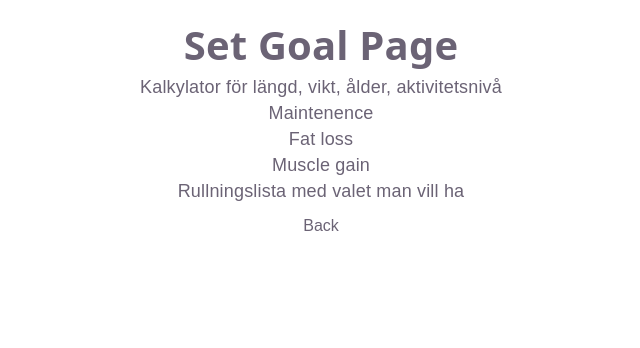
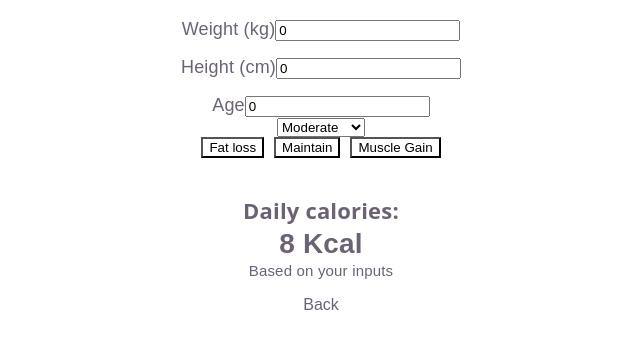
Before and after one commit to guma25ii/Gainzlog, a React (Vite) app: page /setgoal in a window 1280 px wide. Shown: the top 348 px of the page, without its empty margins (319-959 px from the left). Built offline with nearby package versions, Linux system fonts and the light colour scheme.

Commit message:
Set goal
updated set goal with calculation for fatloss etc.. and its working

```diff
--- /dev/null
+++ b/src/Components/SetGoalComponents/ActivitySelect.tsx
@@ -0,0 +1,21 @@
+import React from 'react'
+import type { ActivityLevel } from '../../lib/calories'
+
+type props = {
+  activity: ActivityLevel,
+  setActivity: (value: ActivityLevel) => void;
+}
+
+const ActivitySelect = ({activity, setActivity}: props) => {
+  return (
+    <select value={activity} onChange={(e) => setActivity(e.target.value as ActivityLevel)}>
+      <option value="sedentary">Sedentary</option>
+      <option value="light">Light</option>
+      <option value="moderate">Moderate</option>
+      <option value="active">Active</option>
+      <option value="very_active">Very active</option>
+    </select>
+  );
+}
+
+export default ActivitySelect
--- /dev/null
+++ b/src/Components/SetGoalComponents/GoalButtons.tsx
@@ -0,0 +1,31 @@
+import React from 'react'
+import type { Goal } from '../../lib/calories'
+
+
+type props = {
+  goal: Goal,
+  setGoal: (value: Goal) => void;
+};
+
+const GoalButtons = ({goal, setGoal}: props) => {
+  return (
+    <div style={{display:"flex", gap: "10px"}}>
+      <button onClick={() => setGoal("lose_weight")} style={{
+          fontWeight: goal === "lose_weight" ? "bold" : "normal",
+          background: goal === "lose_weight" ? "#ddd" : "transparent",
+        }} >Fat loss</button>
+
+        <button  onClick={() => setGoal("maintain")} style={{
+          fontWeight: goal === "lose_weight" ? "bold" : "normal",
+          background: goal === "lose_weight" ? "#ddd" : "transparent",
+        }}>Maintain</button>
+
+        <button onClick={() => setGoal("gain_muscle")} style={{
+          fontWeight: goal === "lose_weight" ? "bold" : "normal",
+          background: goal === "lose_weight" ? "#ddd" : "transparent",
+        }}>Muscle Gain</button>
+    </div>
+  )
+}
+
+export default GoalButtons
--- /dev/null
+++ b/src/Components/SetGoalComponents/Result.tsx
@@ -0,0 +1,18 @@
+import React from 'react'
+
+type props = {
+  result: number
+
+}
+
+const Result = ({result} : props) => {
+  return (
+    <div style={{ marginTop: "20px" }}>
+      <h2>Daily calories:</h2>
+      <p style={{ fontSize: "28px", fontWeight: "bold" }}>{Math.round(result)} Kcal</p>
+      <small>Based on your inputs</small>
+    </div>
+  )
+}
+
+export default Result
--- /dev/null
+++ b/src/Components/SetGoalComponents/UserInput.tsx
@@ -0,0 +1,55 @@
+import React from "react";
+
+type Props = {
+  weight: number;
+  setWeight: (value: number) => void;
+
+  height: number;
+  setHeight: (value: number) => void;
+
+  age: number;
+  setAge: (value: number) => void;
+};
+
+const UserInput = ({
+  weight,
+  setWeight,
+  height,
+  setHeight,
+  age,
+  setAge,
+}: Props) => {
+  return (
+    <div style={{ display: "flex", flexDirection: "column", gap: "12px" }}>
+
+      <label>
+        Weight (kg)
+        <input
+          type="number"
+          value={weight}
+          onChange={(e) => setWeight(Number(e.target.value))}
+        />
+      </label>
+
+      <label>
+        Height (cm)
+        <input
+          type="number"
+          value={height}
+          onChange={(e) => setHeight(Number(e.target.value))}
+        />
+      </label>
+
+      <label>
+        Age
+        <input
+          type="number"
+          value={age}
+          onChange={(e) => setAge(Number(e.target.value))}
+        />
+      </label>
+
+    </div>
+  );
+};
+export default UserInput;
--- a/src/Pages/SetGoalPages/SetGoalPage.tsx
+++ b/src/Pages/SetGoalPages/SetGoalPage.tsx
@@ -1,17 +1,54 @@
 
+import { useState } from 'react';
 import BackBtn from '../../Components/BackBtn'
 import PageLayout from '../../Components/PageLayouts'
+import UserInput from '../../Components/SetGoalComponents/UserInput';
+import ActivitySelect from '../../Components/SetGoalComponents/ActivitySelect';
+import GoalButtons from '../../Components/SetGoalComponents/GoalButtons';
+import Result from '../../Components/SetGoalComponents/Result';
+import { calculateBMR, calculateTDEE, calculateGoalCalories} from "../../lib/calories";
+import type { ActivityLevel, Goal } from "../../lib/calories";
 
 const SetGoalPage = () => {
+  const [weight, setWeight] = useState(0);
+  const [height, setHeight] = useState(0);
+  const [age, setAge] = useState(0);
+
+  const [activity, setActivity] = useState<ActivityLevel>("moderate");
+  const [goal, setGoal] = useState<Goal>("maintain");
+
+  const bmr = calculateBMR({
+  weight,
+  height,
+  age,
+  gender: "male", // kan bli input senare
+});
+
+const tdee = calculateTDEE(bmr, activity);
+
+const result = calculateGoalCalories(tdee, goal);
   return (
     <PageLayout>
     <div className='centerContent'>
-      <h1>Set Goal Page</h1>
-      <p>Kalkylator för längd, vikt, ålder, aktivitetsnivå</p>
-      <p>Maintenence</p>
-      <p>Fat loss</p>
-      <p>Muscle gain</p>
-      <p> Rullningslista med valet man vill ha</p>
+
+      <UserInput
+      weight={weight}
+      setWeight= {setWeight}
+      height={height}
+      setHeight={setHeight}
+      age={age}
+      setAge={setAge}
+      />
+      <ActivitySelect
+      activity={activity}
+      setActivity={setActivity}
+       />
+      <GoalButtons
+      goal={goal}
+      setGoal={setGoal}
+      />
+      <Result
+      result={result} />
       <BackBtn/>
     </div>
     </PageLayout>
--- /dev/null
+++ b/src/lib/calories.ts
@@ -0,0 +1,58 @@
+export type Gender = "male" | "female";
+
+export type ActivityLevel =
+"sedentary"|
+"light"|
+"moderate"|
+"active"|
+"very_active";
+
+
+
+export type Goal = "lose_weight" | "maintain" | "gain_muscle";
+
+
+
+// 1. BMR (Mifflin-St Jeor)
+export function calculateBMR({
+    weight,
+    height,
+    age,
+    gender
+}: {
+weight: number;
+height: number;
+age: number;
+gender: Gender;
+}){
+    const base = 10 * weight + 6.25 * height - 5 * age;
+    return gender === "male" ? base + 5 : base - 161;
+};
+
+//Aktivitetsnivå
+const activityMultipliers: Record<ActivityLevel, number> = {
+    sedentary: 1.2,
+    light: 1.375,
+    moderate: 1.55,
+    active: 1.725,
+    very_active: 1.9,
+};
+
+export function calculateTDEE(bmr: number, activity: ActivityLevel){
+    return bmr * activityMultipliers[activity];
+}
+
+// 3. Mål (cut / bulk / maintain)
+export function calculateGoalCalories(tdee: number, goal: Goal){
+    switch (goal){
+        case "lose_weight":
+            return tdee - 500;
+
+        case "gain_muscle":
+            return tdee + 300;
+
+        case "maintain":
+            default:
+                return tdee;
+    }
+}
```
